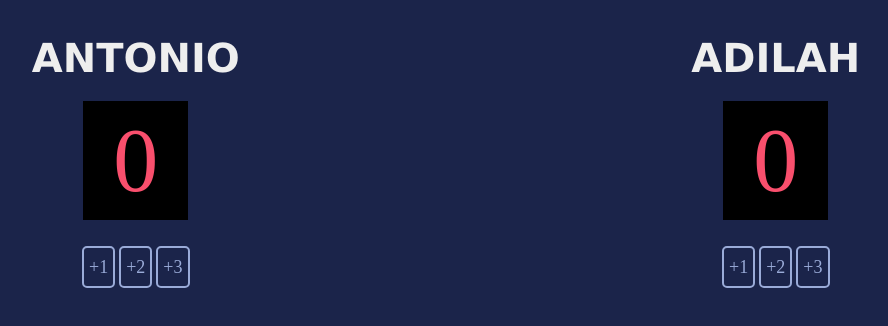
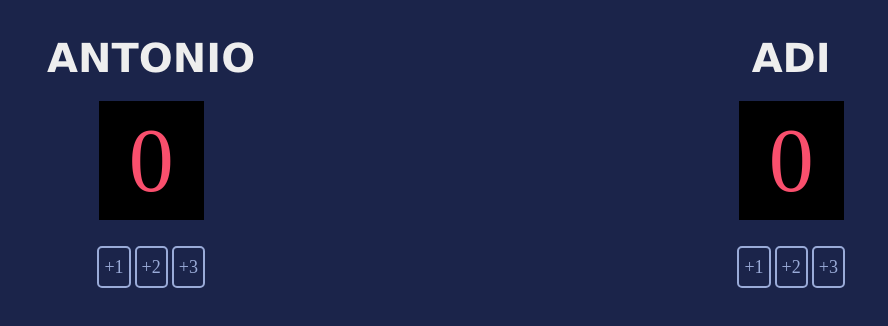
Before and after one commit to adihus/aacounter, a plain HTML site: page index.html in a window 1280 px wide. Shown: the whole page, without its empty margins (194-1082 px from the left). Drawn offline with Linux system fonts and the light colour scheme.

Commit message:
Update index.html

```diff
--- a/index.html
+++ b/index.html
@@ -18,7 +18,7 @@
 
 
             <div>
-                <h3>ADILAH</h3>
+                <h3>ADI</h3>
                 <h3>
                     <span id="guest-score">0</span>
                 </h3>
```
